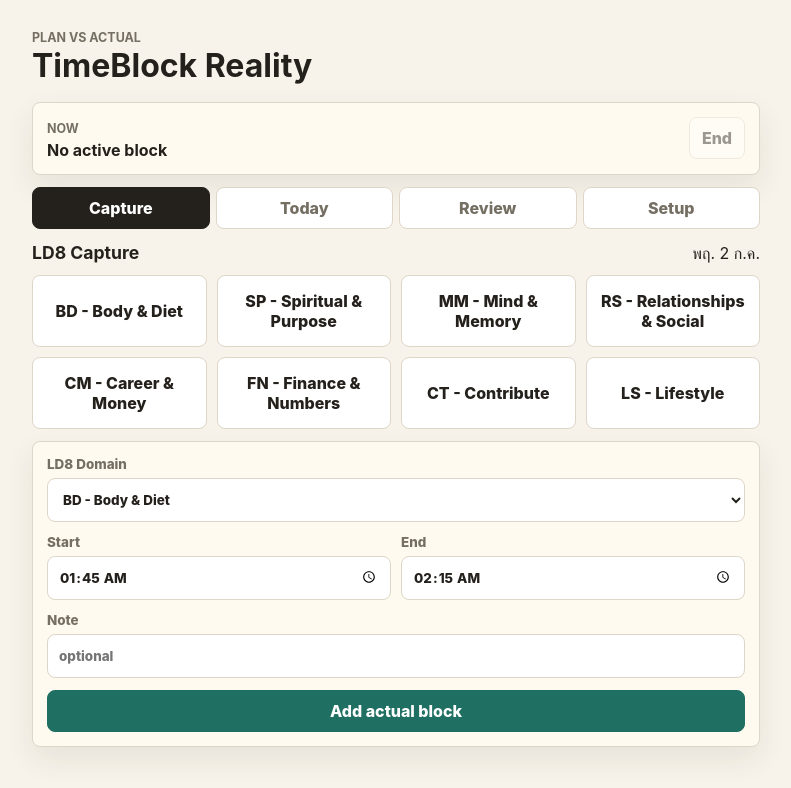
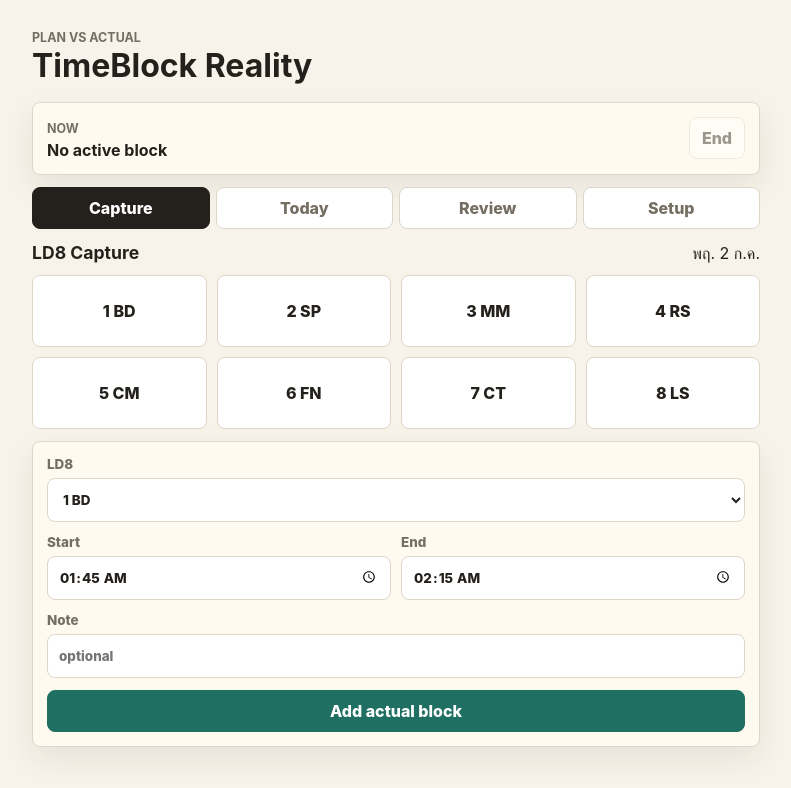
Before and after one commit to saharatunsaeng-lang/timeblock-reality, a plain HTML site: page index.html in a window 1280 px wide. Both pictures are taken after typing "Sample" into the empty fields and a click on the button "Add actual block". Shown: the whole page, without its empty margins (244-1035 px from the left). Drawn offline with Linux system fonts and the light colour scheme.

Commit message:
Simplify LD8 capture labels

```diff
--- a/app.js
+++ b/app.js
@@ -1,12 +1,12 @@
 const categories = [
-  { id: "bd", label: "BD - Body & Diet" },
-  { id: "sp", label: "SP - Spiritual & Purpose" },
-  { id: "mm", label: "MM - Mind & Memory" },
-  { id: "rs", label: "RS - Relationships & Social" },
-  { id: "cm", label: "CM - Career & Money" },
-  { id: "fn", label: "FN - Finance & Numbers" },
-  { id: "ct", label: "CT - Contribute" },
-  { id: "ls", label: "LS - Lifestyle" },
+  { id: "bd", code: "1 BD", name: "Body & Diet" },
+  { id: "sp", code: "2 SP", name: "Spiritual & Purpose" },
+  { id: "mm", code: "3 MM", name: "Mind & Memory" },
+  { id: "rs", code: "4 RS", name: "Relationships & Social" },
+  { id: "cm", code: "5 CM", name: "Career & Money" },
+  { id: "fn", code: "6 FN", name: "Finance & Numbers" },
+  { id: "ct", code: "7 CT", name: "Contribute" },
+  { id: "ls", code: "8 LS", name: "Lifestyle" },
 ];
 
 const storageKey = "timeblock-reality-v2";
@@ -91,7 +91,8 @@ function renderQuickButtons() {
     const button = document.createElement("button");
     button.className = "primary-button";
     button.type = "button";
-    button.textContent = category.label;
+    button.textContent = category.code;
+    button.title = category.name;
     button.addEventListener("click", () => startQuickBlock(category.id));
     els.quickGrid.append(button);
   });
@@ -102,7 +103,7 @@ function fillSelect(select) {
   categories.forEach((category) => {
     const option = document.createElement("option");
     option.value = category.id;
-    option.textContent = category.label;
+    option.textContent = category.code;
     select.append(option);
   });
 }
@@ -346,11 +347,12 @@ function saveState() {
 }
 
 function categoryLabel(id) {
-  return categories.find((category) => category.id === id)?.label || id;
+  const category = categories.find((item) => item.id === id);
+  return category ? `${category.code} - ${category.name}` : id;
 }
 
 function categoryShortLabel(id) {
-  return categoryLabel(id).split(" - ")[0];
+  return categories.find((category) => category.id === id)?.code || id;
 }
 
 function topCategoryMinutes(blocks, start, end) {
--- a/index.html
+++ b/index.html
@@ -5,8 +5,8 @@
     <meta name="viewport" content="width=device-width, initial-scale=1, viewport-fit=cover" />
     <meta name="theme-color" content="#f7f3ea" />
     <title>TimeBlock Reality</title>
-    <link rel="manifest" href="manifest.webmanifest?v=20260702-ld8" />
-    <link rel="stylesheet" href="styles.css?v=20260702-ld8" />
+    <link rel="manifest" href="manifest.webmanifest?v=20260702-ld8-short" />
+    <link rel="stylesheet" href="styles.css?v=20260702-ld8-short" />
   </head>
   <body>
     <main class="app-shell">
@@ -43,7 +43,7 @@
 
         <form class="entry-form" id="manualForm">
           <label>
-            LD8 Domain
+            LD8
             <select id="manualCategory"></select>
           </label>
           <div class="form-row">
@@ -72,7 +72,7 @@
 
         <form class="entry-form compact" id="planForm" hidden>
           <label>
-            Plan domain
+            LD8
             <select id="planCategory"></select>
           </label>
           <div class="form-row">
@@ -159,6 +159,6 @@
       </article>
     </template>
 
-    <script src="app.js?v=20260702-ld8" type="module"></script>
+    <script src="app.js?v=20260702-ld8-short" type="module"></script>
   </body>
 </html>
```
Also changed, not shown: sw.js (+6 -6 lines), README.md.
